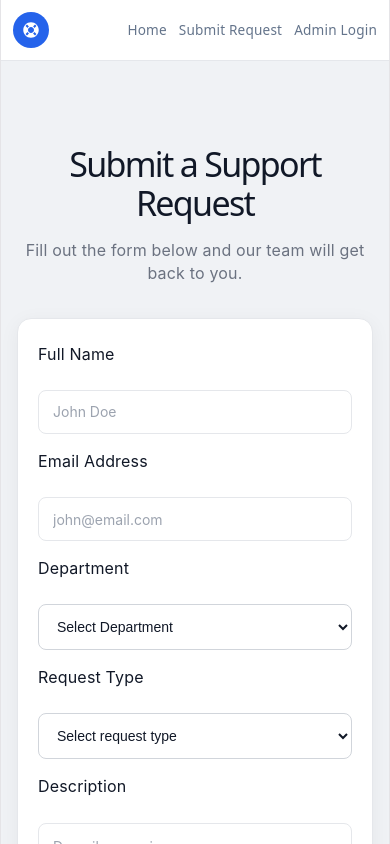
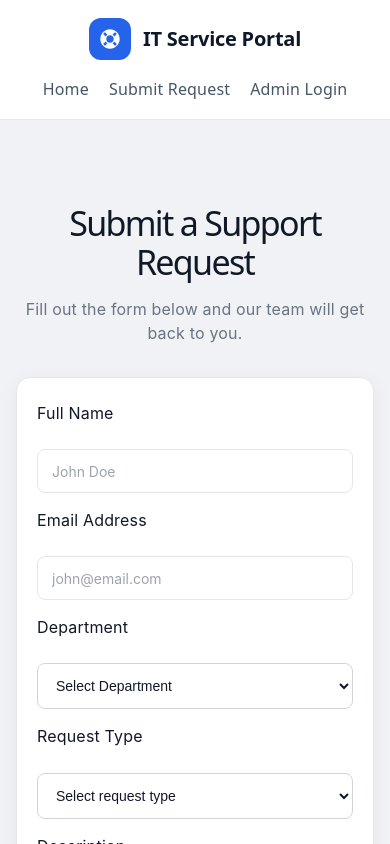
Before and after one commit to DavidAkinwole/IT-SERVICE-REQUEST-PORTAL, a React (Vite) app: page /request in a window 390 px wide. Shown: the top 844 px of the page. Built offline with nearby package versions, Linux system fonts and the light colour scheme.

Commit message:
full page maximizing

```diff
--- a/src/Styles/Dashboard.css
+++ b/src/Styles/Dashboard.css
@@ -1,7 +1,6 @@
 .dashboard-content{
-    max-width:1150px;
+    width:min(1450px,95%);
     margin:60px auto;
-    padding:0 24px;
 }
 
 .dashboard-page{
--- a/src/Styles/Home.css
+++ b/src/Styles/Home.css
@@ -93,12 +93,13 @@
 }
 
 .features{
-    max-width:1200px;
-    margin:60px auto 0;
+    width:min(1450px,95%);
+    margin:90px auto 0;
+
     display:grid;
-    grid-template-columns:repeat(auto-fit,minmax(250px,280px));
+    grid-template-columns:repeat(auto-fit,minmax(250px,1fr));
+
     gap:28px;
-    justify-content: center;
 }
 
 .feature-card{
--- a/src/Styles/Navbar.css
+++ b/src/Styles/Navbar.css
@@ -1,114 +1,84 @@
-nav {
-    display: flex;
-    justify-content: space-between;
-    align-items: center;
-    border-bottom: 1px solid #e5e7eb;
-    padding: 1rem 2rem;
-    background-color: hsl(0, 0%, 100%);
+nav{
+    width:100%;
+    background:#ffffff;
+    border-bottom:1px solid #e5e7eb;
+
+    display:flex;
+    justify-content:space-between;
+    align-items:center;
+
+    padding:18px 60px;
+
+    box-sizing:border-box;
 }
 
-nav h2 {
-    color: rgb(31, 31, 31);
+.logo{
+    display:flex;
+    align-items:center;
+    gap:12px;
 }
 
-nav ul {
-    display: flex;
-    gap: 2rem;
+.logo-icon{
+    width:42px;
+    height:42px;
 
-    list-style: none;
+    display:flex;
+    justify-content:center;
+    align-items:center;
+
+    border-radius:12px;
+
+    background:#2563eb;
+    color:white;
+
+    font-size:20px;
 }
 
-.logo {
-    display: flex;
-    align-items: center;
-    gap: 0.75rem;
-}
-.logo-icon {
-    width: 42px;
-    height: 42px;
-
-    display: flex;
-    align-items: center;
-    justify-content: center;
-    border-radius: 50%;
-    background-color: #2563eb;
-    color: white;
+.logo h2{
+    margin:0;
+    font-size:22px;
+    font-weight:700;
+    color:#0f172a;
 }
 
-.logo h2 {
-    font-size: 1.2rem;
-    font-weight: 600;
+nav ul{
+    display:flex;
+    align-items:center;
+    gap:32px;
+
+    list-style:none;
+    margin:0;
+    padding:0;
 }
 
-nav a {
-    color: #64748b;
-    text-decoration: none;
-    font-weight: 500;
+nav ul li a{
+    text-decoration:none;
+    color:#475569;
+    font-weight:500;
+    transition:.2s;
 }
 
-nav a:hover {
-   color: #2563eb;
-    opacity: 0.8;
-}
-
-img{
-    max-width:100%;
-    height:auto;
-}
-
-button{
-    max-width:100%;
-}
-
-*{
-    box-sizing:border-box;
+nav ul li a:hover{
+    color:#2563eb;
 }
 
 @media (max-width:768px){
 
-nav{
-    padding:0.75rem 1rem;
-}
+    nav{
+        padding:18px 20px;
+        flex-direction:column;
+        gap:18px;
+    }
 
-.logo h2{
-    font-size:1rem;
-}
+    nav ul{
+        width:100%;
+        justify-content:center;
+        gap:20px;
+        flex-wrap:wrap;
+    }
 
-.logo-icon{
-    width:36px;
-    height:36px;
-}
-
-nav ul{
-    display:flex;
-    flex-direction:row;
-    gap:1rem;
-    padding:0;
-    margin:0;
-}
-
-nav a{
-    font-size:0.9rem;
-}
+    .logo h2{
+        font-size:20px;
+    }
 
 }
-
-@media (max-width:480px){
-
-nav{
-    padding:0.75rem;
-}
-
-.logo h2{
-    display:none;
-}
-
-nav ul{
-    gap:0.75rem;
-}
-
-nav a{
-    font-size:0.85rem;
-}
-
-}
--- a/src/Styles/Requestform.css
+++ b/src/Styles/Requestform.css
@@ -47,6 +47,7 @@
   background: var(--c-bg);
   font-family: var(--font);
   color: var(--c-text);
+
 }
 
 .rf-nav{
@@ -86,6 +87,8 @@
 .rf-heading{
     max-width:950px;
     margin:48px auto 32px;
+    align-items:center;
+    text-align:center;
 }
 
 .rf-heading h1{
@@ -319,6 +322,18 @@ display:grid;
     display:flex;
     gap:12px;
     width:100%;
+}
+
+.request-header{
+    margin-bottom:32px;
+}
+
+.request-header h1{
+    margin-bottom:8px;
+}
+
+.request-header p{
+    color:#64748b;
 }
 
 .priority-option{
--- a/src/Styles/TrackRequest.css
+++ b/src/Styles/TrackRequest.css
@@ -9,8 +9,10 @@
 }
 
 .track-container{
-    max-width:900px;
-    margin:0 auto;
+    width:min(1450px,95%);
+    margin:auto;
+    align-items:center;
+    text-align:center;
 }
 
 /* ==========================
--- a/src/index.css
+++ b/src/index.css
@@ -55,12 +55,8 @@ body {
 }
 
 #root {
-  width: 1126px;
-  max-width: 100%;
-  margin: 0 auto;
-  text-align: center;
-  border-inline: 1px solid var(--border);
-  min-height: 100svh;
+  width: 100%;
+  min-height: 100vh;
   display: flex;
   flex-direction: column;
   box-sizing: border-box;
```
